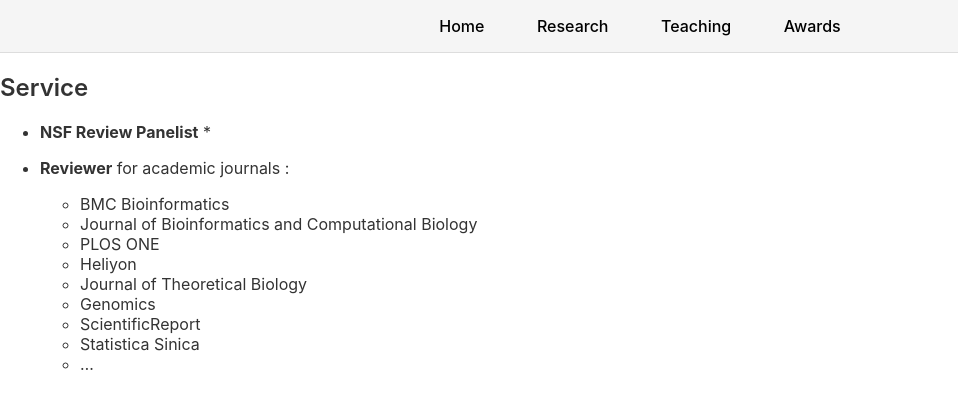
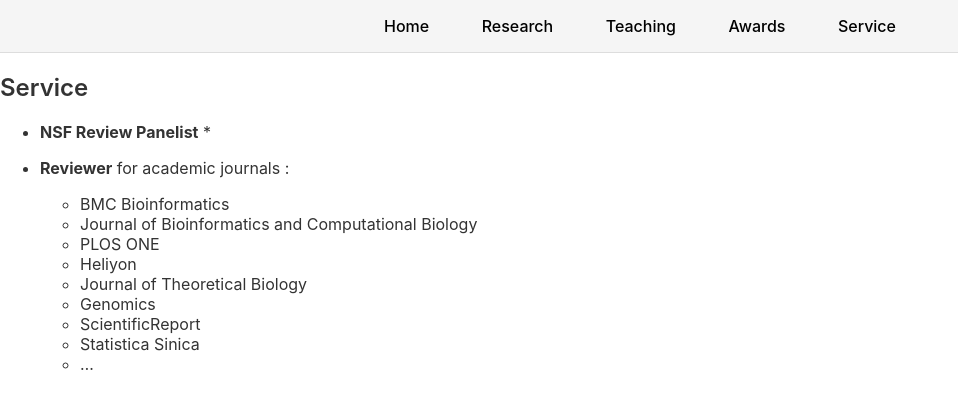
Before and after one commit to GongData/gongData.github.io, a Jekyll site: the page built from _pages/Service.md, in a window 1280 px wide. Shown: the top 409 px of the page, without its empty margins (0-958 px from the left). Built offline with Jekyll 4.4.1, drawn with Linux system fonts in a browser that asks for light colours.

Commit message:
Update navigation.html

```diff
--- a/_includes/navigation.html
+++ b/_includes/navigation.html
@@ -3,4 +3,5 @@
   <a href="/Research/" style="margin: 0 1.5rem; text-decoration: none; font-weight: 500; color: #000;">Research</a>
   <a href="/Teaching/" style="margin: 0 1.5rem; text-decoration: none; font-weight: 500; color: #000;">Teaching</a>
   <a href="/Awards/" style="margin: 0 1.5rem; text-decoration: none; font-weight: 500; color: #000;">Awards</a>
+   <a href="/Awards/" style="margin: 0 1.5rem; text-decoration: none; font-weight: 500; color: #000;">Service</a>
 </nav>
```
